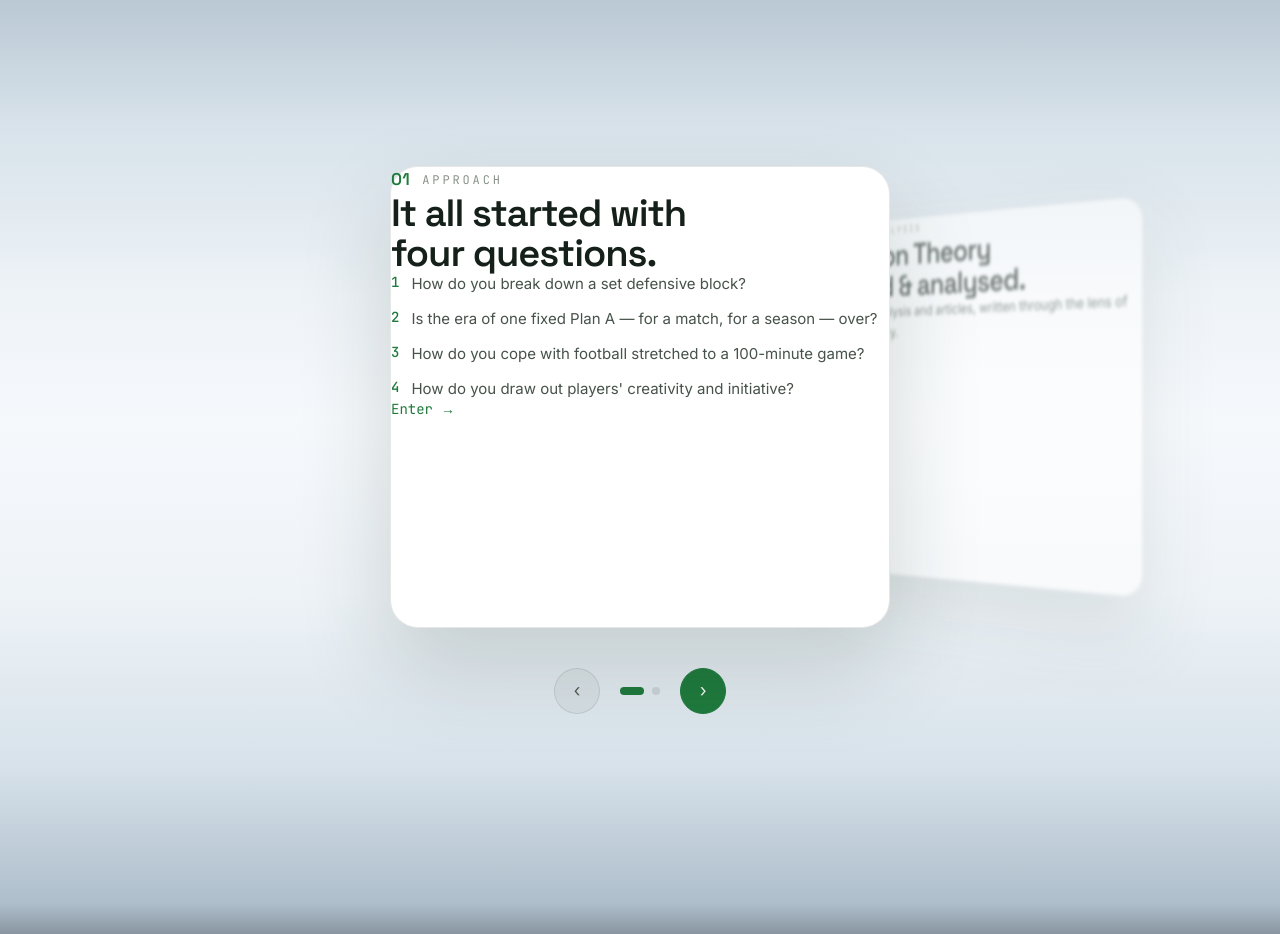
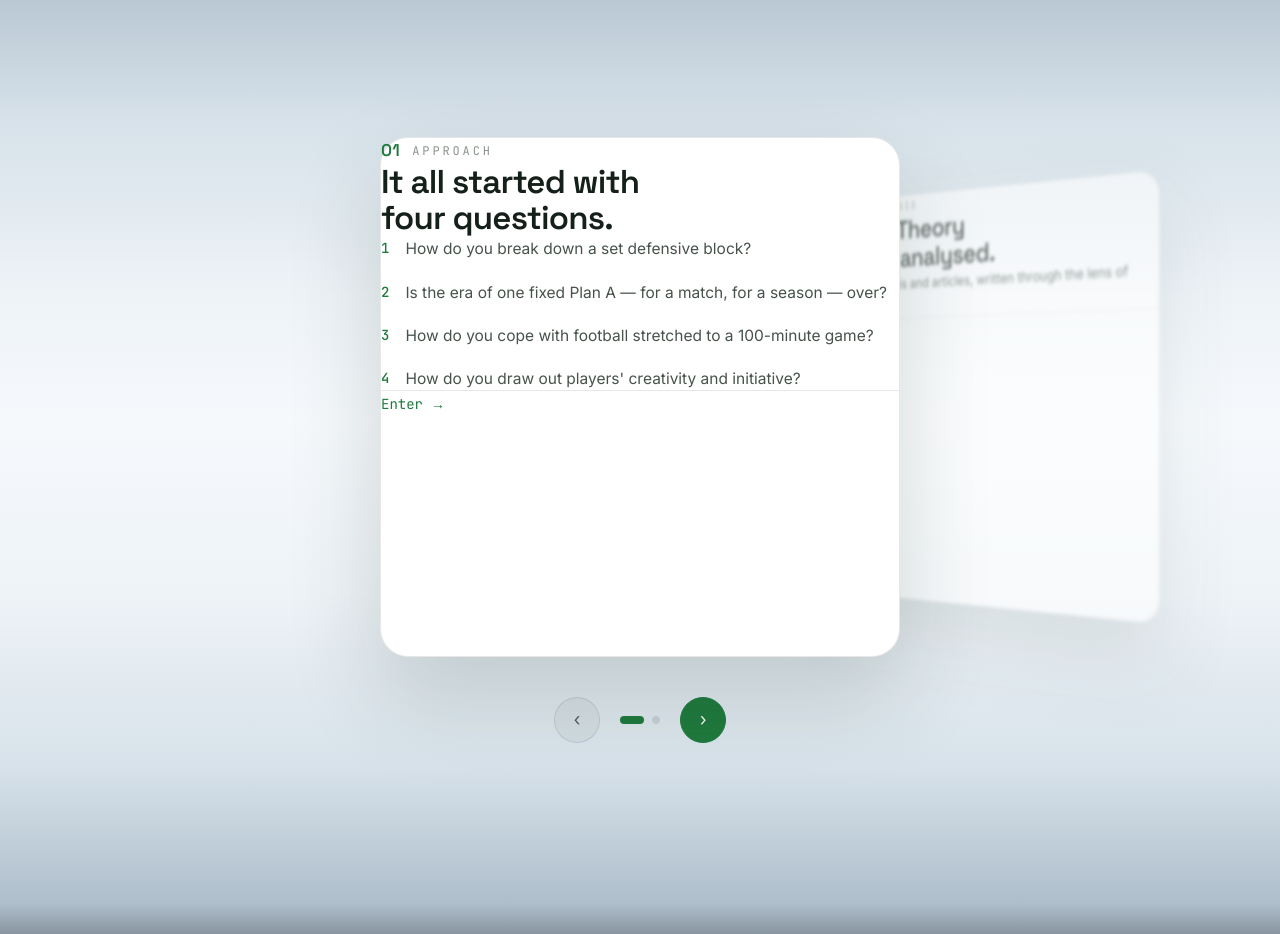
Before and after one commit to gksgurwls0218-crypto/jin-portfolio, a Next.js app: page / in a window 1280 px wide. Shown: the part 1000-1934 px from the top of the page. Built offline with nearby package versions, Linux system fonts and the light colour scheme.

Commit message:
Rework home carousel card layout for generous spacing (bigger cards, Enter pinned to base, roomier questions)

```diff
--- a/components/HomeCarousel.tsx
+++ b/components/HomeCarousel.tsx
@@ -20,20 +20,11 @@ const QUESTIONS = [
   "How do you draw out players' creativity and initiative?",
 ];
 
-function TopLabel({ n, label }: { n: string; label: string }) {
-  return (
-    <div className="flex items-center gap-3 mb-9">
-      <span className="display" style={{ fontSize: 17, color: C.green, letterSpacing: "0.02em" }}>{n}</span>
-      <span className="mono" style={{ fontSize: 12, letterSpacing: "0.24em", textTransform: "uppercase", color: C.muted }}>{label}</span>
-    </div>
-  );
-}
-
-function cardShell(children: React.ReactNode, href: string) {
+function Card({ n, label, title, href, children }: { n: string; label: string; title: React.ReactNode; href: string; children: React.ReactNode }) {
   return (
     <Link
       href={href}
-      className="group flex flex-col h-full w-full rounded-[28px] p-11 md:p-12"
+      className="group flex flex-col h-full w-full rounded-[28px] px-12 py-12 md:px-14 md:py-14"
       style={{
         background: C.card,
         border: `0.5px solid ${C.edge}`,
@@ -43,7 +34,22 @@ function cardShell(children: React.ReactNode, href: string) {
       onMouseEnter={(e) => { const el = e.currentTarget as HTMLElement; el.style.borderColor = "rgba(31,122,61,0.45)"; el.style.boxShadow = "0 50px 110px rgba(20,50,30,0.26)"; }}
       onMouseLeave={(e) => { const el = e.currentTarget as HTMLElement; el.style.borderColor = C.edge; el.style.boxShadow = "0 40px 90px rgba(30,50,40,0.18)"; }}
     >
-      {children}
+      <div className="flex items-center gap-3 mb-9">
+        <span className="display" style={{ fontSize: 17, color: C.green, letterSpacing: "0.02em" }}>{n}</span>
+        <span className="mono" style={{ fontSize: 12, letterSpacing: "0.24em", textTransform: "uppercase", color: C.muted }}>{label}</span>
+      </div>
+
+      <h2 className="display mb-9" style={{ fontSize: "clamp(25px,2.7vw,33px)", lineHeight: 1.12, color: C.ink, letterSpacing: "-0.025em" }}>
+        {title}
+      </h2>
+
+      <div>{children}</div>
+
+      <div className="mt-auto pt-8" style={{ borderTop: `0.5px solid ${C.edge}` }}>
+        <span className="mono inline-flex items-center gap-2" style={{ fontSize: 14, color: C.green }}>
+          Enter <span className="transition-transform duration-300 group-hover:translate-x-1.5">→</span>
+        </span>
+      </div>
     </Link>
   );
 }
@@ -51,43 +57,27 @@ function cardShell(children: React.ReactNode, href: string) {
 const items: CarouselItem[] = [
   {
     key: "approach",
-    content: cardShell(
-      <>
-        <TopLabel n="01" label="Approach" />
-        <h2 className="display mb-7" style={{ fontSize: "clamp(28px,3vw,38px)", lineHeight: 1.06, color: C.ink, letterSpacing: "-0.028em" }}>
-          It all started with<br />four questions.
-        </h2>
-        <ol className="flex flex-col gap-3.5 mb-auto">
+    content: (
+      <Card n="01" label="Approach" href="/approach" title={<>It all started with<br />four questions.</>}>
+        <ol className="flex flex-col gap-5">
           {QUESTIONS.map((q, i) => (
-            <li key={i} className="flex gap-3" style={{ fontSize: 15, lineHeight: 1.4, color: C.ink2 }}>
-              <span className="mono shrink-0" style={{ color: C.green, fontSize: 14, fontWeight: 500 }}>{i + 1}</span>
+            <li key={i} className="flex gap-4" style={{ fontSize: 15.5, lineHeight: 1.5, color: C.ink2 }}>
+              <span className="mono shrink-0" style={{ color: C.green, fontSize: 14, fontWeight: 500, paddingTop: 1 }}>{i + 1}</span>
               <span>{q}</span>
             </li>
           ))}
         </ol>
-        <span className="mono inline-flex items-center gap-2 mt-9" style={{ fontSize: 14, color: C.green }}>
-          Enter <span className="transition-transform duration-300 group-hover:translate-x-1.5">→</span>
-        </span>
-      </>,
-      "/approach",
+      </Card>
     ),
   },
   {
     key: "match",
-    content: cardShell(
-      <>
-        <TopLabel n="02" label="Match Analysis" />
-        <h2 className="display mb-7" style={{ fontSize: "clamp(28px,3vw,38px)", lineHeight: 1.06, color: C.ink, letterSpacing: "-0.028em" }}>
-          Variation Theory<br />applied &amp; analysed.
-        </h2>
-        <p className="mb-auto" style={{ fontSize: 17, lineHeight: 1.6, color: C.ink2 }}>
+    content: (
+      <Card n="02" label="Match Analysis" href="/match-analysis" title={<>Variation Theory<br />applied &amp; analysed.</>}>
+        <p style={{ fontSize: 17, lineHeight: 1.7, color: C.ink2 }}>
           Real match analysis and articles, written through the lens of Variation Theory.
         </p>
-        <span className="mono inline-flex items-center gap-2 mt-9" style={{ fontSize: 14, color: C.green }}>
-          Enter <span className="transition-transform duration-300 group-hover:translate-x-1.5">→</span>
-        </span>
-      </>,
-      "/match-analysis",
+      </Card>
     ),
   },
 ];
@@ -103,7 +93,7 @@ export default function HomeCarousel() {
       }}
     >
       <div className="w-full max-w-[1240px] mx-auto">
-        <Carousel3D items={items} cardWidth={500} cardHeight={462} angleStep={48} radius={480} dark={false} autoDrift={false} />
+        <Carousel3D items={items} cardWidth={520} cardHeight={520} angleStep={46} radius={500} dark={false} autoDrift={false} />
       </div>
     </section>
   );
```
